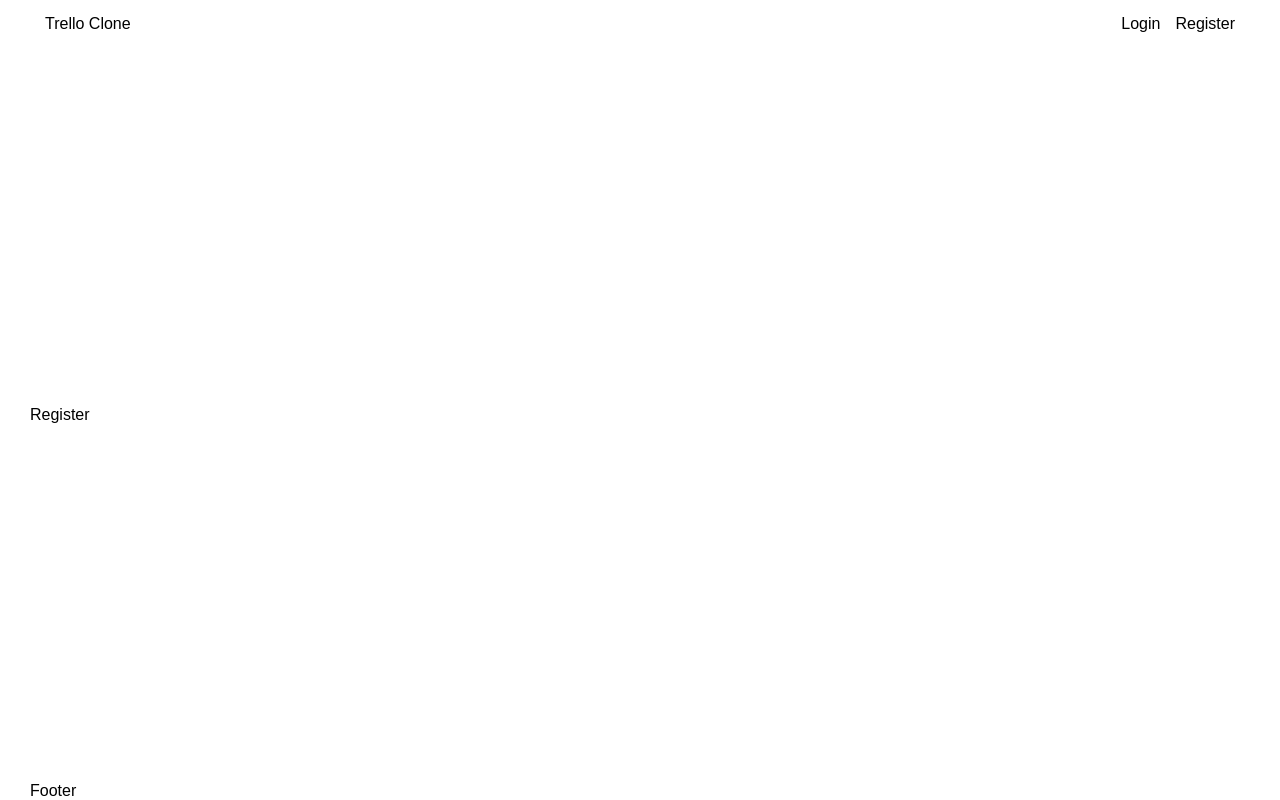
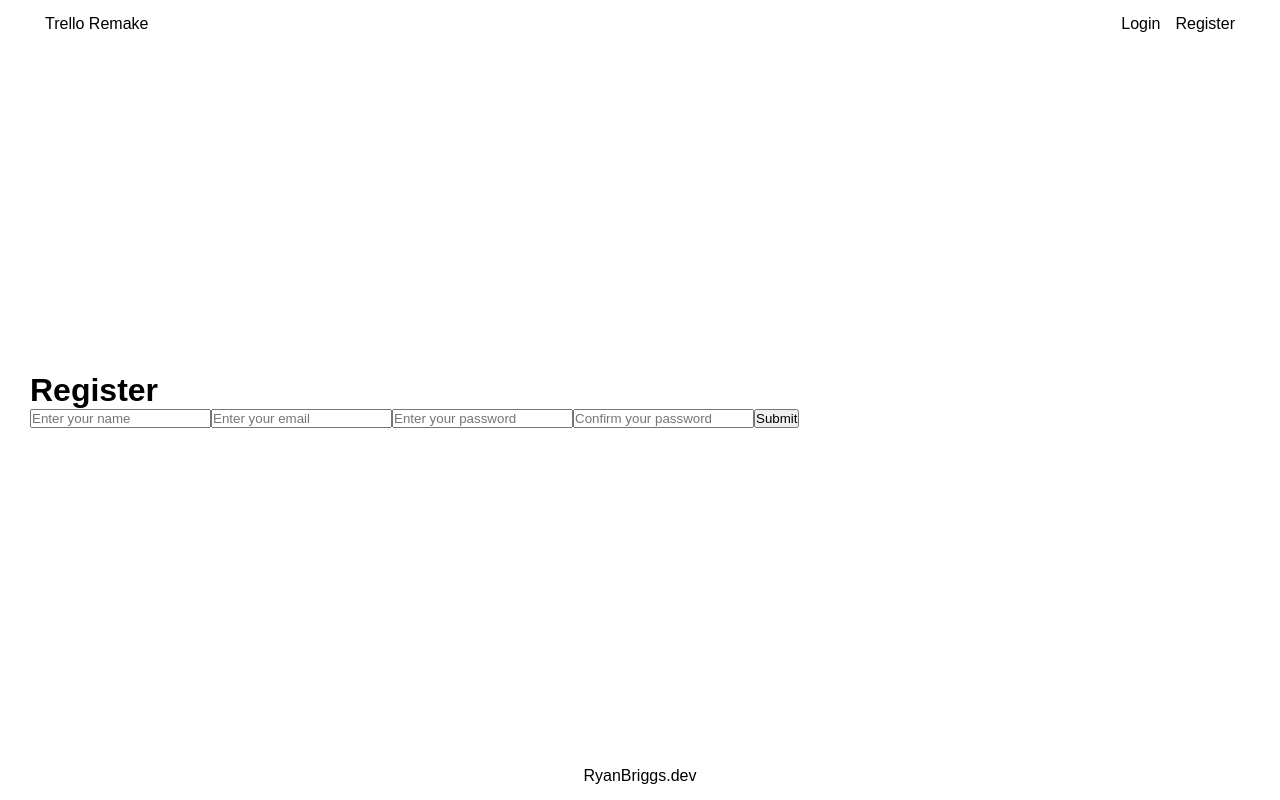
Before and after one commit to RyanBriggsDev/trello-remake, a React (Create React App) app: page /register in a window 1280 px wide. Built offline with nearby package versions, Linux system fonts and the light colour scheme.

Commit message:
register/login functionality

```diff
--- a/package.json
+++ b/package.json
@@ -6,10 +6,12 @@
     "@testing-library/jest-dom": "^5.16.5",
     "@testing-library/react": "^13.3.0",
     "@testing-library/user-event": "^13.5.0",
+    "firebase": "^9.9.2",
     "react": "^18.2.0",
     "react-dom": "^18.2.0",
     "react-router-dom": "^6.3.0",
     "react-scripts": "5.0.1",
+    "react-toastify": "^9.0.8",
     "web-vitals": "^2.1.4"
   },
   "scripts": {
--- a/src/App.js
+++ b/src/App.js
@@ -4,12 +4,17 @@ import Footer from "./components/Footer";
 import Home from './pages/Home'
 import Login from './pages/Login'
 import Register from './pages/Register'
+import PortfolioRedirect from "./redirects/PortfolioRedirect";
 
 import { BrowserRouter as Router, Route, Routes} from 'react-router-dom'
+
+import { ToastContainer } from 'react-toastify';
+import 'react-toastify/dist/ReactToastify.css';
 
 function App() {
   return (
     <>
+      <ToastContainer />
       <Router>
         <div className="content-container">
           <Nav />
@@ -19,6 +24,7 @@ function App() {
               <Route path='/' element={<Home />} />
               <Route path='/login' element={<Login />} />
               <Route path='/register' element={<Register />} />
+              <Route path='/portfolioRe' element={<PortfolioRedirect />} />
             </Routes>
           </div>
           <Footer />
--- a/src/components/Footer.jsx
+++ b/src/components/Footer.jsx
@@ -1,8 +1,17 @@
-
+import { Link } from "react-router-dom"
 
 function Footer() {
   return (
-    <div className="container">Footer</div>
+    <footer>
+      <div className="container">
+        <Link
+          to='/portfolioRe'
+          target="_blank"
+          rel="noopener noreferrer">
+          RyanBriggs.dev
+        </Link>
+      </div>
+    </footer>
   )
 }
 
--- /dev/null
+++ b/src/components/Loading.jsx
@@ -0,0 +1,9 @@
+import React from 'react'
+
+function Loading() {
+  return (
+    <div>Loading</div>
+  )
+}
+
+export default Loading
--- a/src/components/Nav.jsx
+++ b/src/components/Nav.jsx
@@ -5,7 +5,7 @@ function Nav() {
     <nav>
         <div className="container nav-container">
             <div className="nav-left">
-                <Link to='/'>Trello Clone</Link>
+                <Link to='/'>Trello Remake</Link>
             </div>
             <div className="nav-right">
                 <Link to='/login'>Login</Link>
--- /dev/null
+++ b/src/firebase.config.js
@@ -0,0 +1,18 @@
+// Import the functions you need from the SDKs you need
+import { initializeApp } from "firebase/app";
+import { getFirestore } from 'firebase/firestore'
+
+// Your web app's Firebase configuration
+const firebaseConfig = {
+  apiKey: "AIzaSyC72PBEZHKYnD3M9Rxwbu3dcyNFI4uDw4g",
+  authDomain: "trello-remake.firebaseapp.com",
+  projectId: "trello-remake",
+  storageBucket: "trello-remake.appspot.com",
+  messagingSenderId: "971419010085",
+  appId: "1:971419010085:web:76ecb23e4492370e2f2bcc"
+};
+
+// Initialize Firebase
+initializeApp(firebaseConfig);
+
+export const db = getFirestore()
--- a/src/index.css
+++ b/src/index.css
@@ -55,3 +55,13 @@ nav .nav-right {
   justify-content: center;
   gap: 15px;
 }
+
+
+/* footer */
+
+footer {
+  display: flex;
+  margin: 0 auto;
+  align-items: center;
+  height: 3rem;
+}
--- a/src/pages/Home.jsx
+++ b/src/pages/Home.jsx
@@ -1,9 +1,24 @@
-
+import { getAuth } from "firebase/auth"
+import { useEffect, useState } from "react"
 
 function Home() {
-  return (
-    <div>Home</div>
-  )
+
+  const [user, setUser] = useState(null)
+
+  const auth = getAuth()
+
+  useEffect(() => {
+    setUser(auth.currentUser);
+  }, [])
+
+  return user ?
+  <div>
+    <p>Welcome Back</p>
+    <h1>{user.displayName}</h1>
+  </div>
+  :
+  <p>Not logged in</p>
+
 }
 
 export default Home
--- a/src/pages/Login.jsx
+++ b/src/pages/Login.jsx
@@ -1,8 +1,67 @@
+import { useState } from "react";
+import { getAuth, signInWithEmailAndPassword } from "firebase/auth";
+import { Link, Navigate, useNavigate } from "react-router-dom";
+import { toast } from "react-toastify";
+
+function Login() {
+
+  // state
+  const [formData, setFormData] = useState({
+    email: '',
+    password: ''
+  })
+
+  const {email, password} = formData
+
+  const navigate = useNavigate()
+
+  const onChange = (e) => {
+    setFormData((prevState) => ({
+      ...prevState,
+      [e.target.id]: e.target.value
+    }))
+  }
+
+  const onSubmit = async (e) => {
+    e.preventDefault()
+    try {
+      // initialise auth
+      const auth = getAuth()
+      const userCredential = await signInWithEmailAndPassword(auth, email, password)
+      if(userCredential.user) {
+        navigate('/')
+      }
+    } catch (error) {
+      toast.error('Incorrect user credentials')
+    }
+  }
 
 
-function Login() {
   return (
-    <div>Login</div>
+    <>
+      <h1>Welcome</h1>
+      <form onSubmit={onSubmit}>
+            <input
+              type="email"
+              className="email-input"
+              placeholder="Email"
+              id='email'
+              value={email}
+              onChange={onChange}
+            />
+            <input
+              type='password'
+              className="password-input"
+              placeholder="Password"
+              id='password'
+              value={password}
+              onChange={onChange}
+            />
+              <button>
+                Sign In
+              </button>
+          </form>
+    </>
   )
 }
 
--- a/src/pages/Register.jsx
+++ b/src/pages/Register.jsx
@@ -1,8 +1,115 @@
-
+import {
+  getAuth,
+  createUserWithEmailAndPassword,
+  updateProfile
+} from 'firebase/auth'
+import { serverTimestamp, setDoc, doc } from 'firebase/firestore'
+import { useState } from 'react'
+import { useNavigate } from 'react-router-dom'
+import { toast } from 'react-toastify'
+import { db } from '../firebase.config'
 
 function Register() {
+
+  const navigate = useNavigate()
+
+  const [formData, setFormData] = useState({
+    name: '',
+    email: '',
+    password: '',
+    password2: '',
+  })
+
+  const { name, email, password, password2 } = formData
+
+  const onChange = (e) => {
+    setFormData((prevState) => ({
+      ...prevState,
+      [e.target.id]: e.target.value
+    }))
+  }
+
+  const onSubmit = async (e) => {
+    e.preventDefault()
+
+    if(password !== password2) {
+      toast.error('Passwords do not match')
+    } else {
+    try {
+      // initiate auth
+      const auth = getAuth()
+       // reg the user
+      const userCredential = await createUserWithEmailAndPassword(
+        auth, email, password
+      )
+      // get user info
+      const user = userCredential.user
+      // update user display name
+      updateProfile(auth.currentUser, {
+        displayName: name
+      })
+
+      // add user to firestore
+      // make a copy of form data
+      const formDataCopy = {...formData}
+      // remove password from copied variable
+      delete formDataCopy.password
+      delete formDataCopy.password2
+      // add timestamp to copy data
+      formDataCopy.timestamp = serverTimestamp()
+      // setDoc updates database and adds user to 'users' firestore collection
+      await setDoc(doc(db, 'users', user.uid), formDataCopy)
+      // redirect to home
+      navigate('/')
+      toast.success('User created')
+
+    } catch (error) {
+      toast.error(error)
+    }
+  }
+  }
+
   return (
-    <div>Register</div>
+    <div>
+      <h1>Register</h1>
+      <form onSubmit={onSubmit}>
+          <input
+            type="text"
+            id='name'
+            value={name}
+            onChange={onChange}
+            placeholder="Enter your name"
+            required
+          />
+          <input
+            type="text"
+            id='email'
+            value={email}
+            onChange={onChange}
+            placeholder="Enter your email"
+            required
+          />
+          <input
+            className="password"
+            type="password"
+            id='password'
+            value={password}
+            onChange={onChange}
+            placeholder="Enter your password"
+            required
+          />
+          <input
+            className="password2"
+            type="password"
+            id='password2'
+            value={password2}
+            onChange={onChange}
+            placeholder="Confirm your password"
+            required
+          />
+          <button>Submit</button>
+      </form>
+    </div>
   )
 }
 
--- /dev/null
+++ b/src/redirects/PortfolioRedirect.jsx
@@ -0,0 +1,13 @@
+import { useEffect } from "react"
+import Loading from '../components/Loading'
+
+function PortfolioRedirect() {
+
+    useEffect(() => {
+        window.location.replace('https://ryanbriggs.dev')
+    })
+
+  return <Loading />
+}
+
+export default PortfolioRedirect
```
Also changed, not shown: 1 other file (tests, documents, lock files or other folders).
